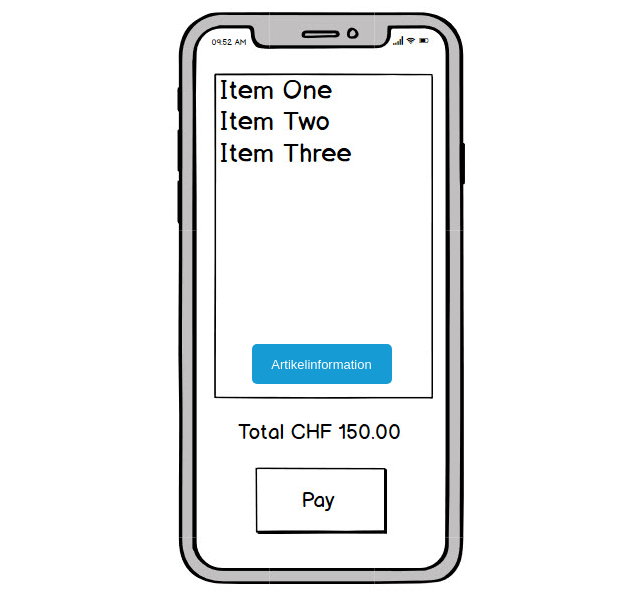
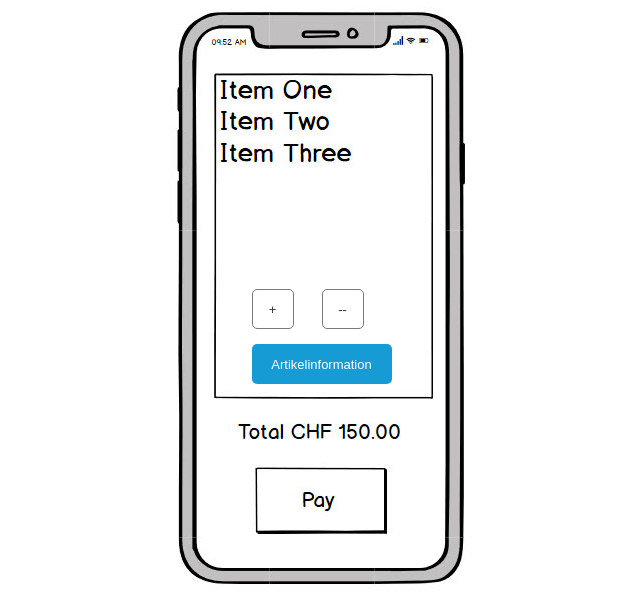
Before and after one commit to dietzma2/myMigScan, a PHP site: page /public_html/page_3.html in a window 1280 px wide. Shown: the part 32-627 px from the top of the page, without its empty margins (319-959 px from the left). Run offline with PHP 8.4, Linux system fonts and the light colour scheme.

Commit message:
Artikel plus minus

```diff
--- a/public_html/data/styles.css
+++ b/public_html/data/styles.css
@@ -14,6 +14,8 @@
   color:#FFFFFF;
 }
 .image {
+}
+.button {
 }
 .heading_1 {
   font-family:'Arial Standard', 'Arial';
--- a/public_html/files/page_3/styles.css
+++ b/public_html/files/page_3/styles.css
@@ -82,3 +82,81 @@ body {
   word-wrap:break-word;
   text-transform:none;
 }
+#u6_div {
+  border-width:0px;
+  position:absolute;
+  left:0px;
+  top:0px;
+  width:42px;
+  height:40px;
+  background:inherit;
+  background-color:rgba(255, 255, 255, 1);
+  box-sizing:border-box;
+  border-width:1px;
+  border-style:solid;
+  border-color:rgba(121, 121, 121, 1);
+  border-radius:5px;
+  -moz-box-shadow:none;
+  -webkit-box-shadow:none;
+  box-shadow:none;
+}
+#u6 {
+  border-width:0px;
+  position:absolute;
+  left:292px;
+  top:321px;
+  width:42px;
+  height:40px;
+  display:flex;
+}
+#u6 .text {
+  position:absolute;
+  align-self:center;
+  padding:2px 2px 2px 2px;
+  box-sizing:border-box;
+  width:100%;
+}
+#u6_text {
+  border-width:0px;
+  word-wrap:break-word;
+  text-transform:none;
+}
+#u7_div {
+  border-width:0px;
+  position:absolute;
+  left:0px;
+  top:0px;
+  width:42px;
+  height:40px;
+  background:inherit;
+  background-color:rgba(255, 255, 255, 1);
+  box-sizing:border-box;
+  border-width:1px;
+  border-style:solid;
+  border-color:rgba(121, 121, 121, 1);
+  border-radius:5px;
+  -moz-box-shadow:none;
+  -webkit-box-shadow:none;
+  box-shadow:none;
+}
+#u7 {
+  border-width:0px;
+  position:absolute;
+  left:362px;
+  top:321px;
+  width:42px;
+  height:40px;
+  display:flex;
+}
+#u7 .text {
+  position:absolute;
+  align-self:center;
+  padding:2px 2px 2px 2px;
+  box-sizing:border-box;
+  width:100%;
+}
+#u7_text {
+  border-width:0px;
+  word-wrap:break-word;
+  text-transform:none;
+}
--- a/public_html/page_3.html
+++ b/public_html/page_3.html
@@ -63,6 +63,22 @@
           <p><span>Artikelinformation</span></p>
         </div>
       </div>
+
+      <!-- Unnamed (Rectangle) -->
+      <div id="u6" class="ax_default button">
+        <div id="u6_div" class=""></div>
+        <div id="u6_text" class="text ">
+          <p><span>+</span></p>
+        </div>
+      </div>
+
+      <!-- Unnamed (Rectangle) -->
+      <div id="u7" class="ax_default button">
+        <div id="u7_div" class=""></div>
+        <div id="u7_text" class="text ">
+          <p><span>--</span></p>
+        </div>
+      </div>
     </div>
     <script src="resources/scripts/axure/ios.js"></script>
   </body>
```
Also changed, not shown: public_html/files/page_1/data.js (+1 -1 lines), public_html/files/page_2/data.js (+1 -1 lines), public_html/files/page_3/data.js (+2 -2 lines), public_html/data/document.js.
